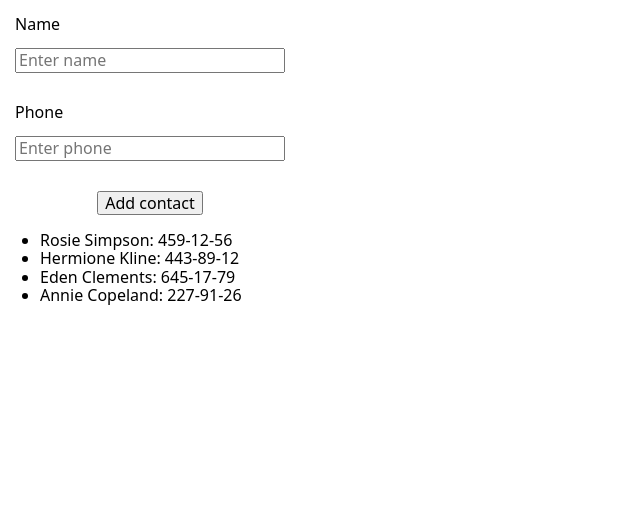
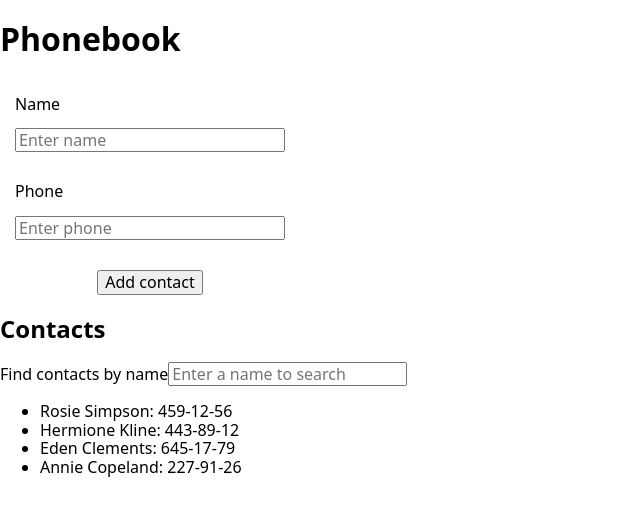
Before and after one commit to RaiderTs/goit-react-hw-02-phonebook-components-40, a React (Create React App) app: page / in a window 1280 px wide. Shown: the top 516 px of the page, without its empty margins (0-640 px from the left). Built offline with nearby package versions, Linux system fonts and the light colour scheme.

Commit message:
feat: add filter component

```diff
--- a/src/App.js
+++ b/src/App.js
@@ -1,28 +1,9 @@
 import { Component } from 'react';
 import './App.css';
-import shortid from 'shortid';
-import styled from '@emotion/styled';
+import ContactList from './components/ContactList';
+import ContactForm from './components/ContactForm';
+import Filter from './components/Filter';
 
-const Form = styled.form`
-  max-width: 300px;
-  display: flex;
-  flex-direction: column;
-`;
-
-const Button = styled.button`
-  margin: auto;
-  margin-top: 15px;
-`;
-
-const Label = styled.label`
-  display: flex;
-  flex-direction: column;
-  margin: 15px;
-`;
-
-const Input = styled.input`
-  margin-top: 15px;
-`;
 class App extends Component {
   state = {
     contacts: [
@@ -31,75 +12,35 @@ class App extends Component {
       { id: 'id-3', name: 'Eden Clements', number: '645-17-79' },
       { id: 'id-4', name: 'Annie Copeland', number: '227-91-26' },
     ],
-    name: '',
-    number: '',
+    filter: '',
   };
 
-  nameInputId = shortid.generate();
+  onFilterContacts = () => {
+    const { contacts } = this.state;
+    return contacts.filter(contact =>
+      contact.name.toLowerCase().includes(this.state.filter.toLowerCase()),
+    );
+  };
 
-  handleChange = ({ target }) => {
+  handleFilterChange = ({ target }) => {
     const { name, value } = target;
     this.setState({ [name]: value });
   };
 
-  handleSubmit = e => {
-    e.preventDefault();
+  addContact = contact => {
     this.setState(({ contacts }) => ({
-      contacts: [
-        ...contacts,
-        {
-          id: this.nameInputId,
-          name: this.state.name,
-          number: this.state.number,
-        },
-      ],
+      contacts: [...contacts, contact],
     }));
-    this.reset();
-  };
-
-  reset = () => {
-    this.setState({ name: '' });
   };
 
   render() {
     return (
       <>
-        <Form onSubmit={this.handleSubmit}>
-          <Label>
-            Name
-            <Input
-              type="text"
-              name="name"
-              pattern="^[a-zA-Zа-яА-Я]+(([' -][a-zA-Zа-яА-Я ])?[a-zA-Zа-яА-Я]*)*$"
-              title="Name may contain only letters, apostrophe, dash and spaces. For example Adrian, Jacob Mercer, Charles de Batz de Castelmore d'Artagnan"
-              required
-              placeholder="Enter name"
-              value={this.state.name}
-              onChange={this.handleChange}
-            />
-          </Label>
-          <Label>
-            Phone
-            <Input
-              type="tel"
-              name="number"
-              pattern="\+?\d{1,4}?[-.\s]?\(?\d{1,3}?\)?[-.\s]?\d{1,4}[-.\s]?\d{1,4}[-.\s]?\d{1,9}"
-              title="Phone number must be digits and can contain spaces, dashes, parentheses and can start with +"
-              required
-              placeholder="Enter phone"
-              value={this.state.number}
-              onChange={this.handleChange}
-            />
-          </Label>
-          <Button type="submit">Add contact</Button>
-        </Form>
-        <ul>
-          {this.state.contacts?.map(({ name, number }) => (
-            <li key={name}>
-              {name}: {number}
-            </li>
-          ))}
-        </ul>
+        <h1>Phonebook</h1>
+        <ContactForm addContact={this.addContact} />
+        <h2>Contacts</h2>
+        <Filter filter={this.state.filter} onChange={this.handleFilterChange} />
+        <ContactList contacts={this.onFilterContacts()} />
       </>
     );
   }
--- /dev/null
+++ b/src/components/ContactForm/ContactForm.jsx
@@ -0,0 +1,95 @@
+import React, { Component } from 'react';
+import PropTypes from 'prop-types';
+import shortid from 'shortid';
+import styled from '@emotion/styled';
+
+const Form = styled.form`
+  max-width: 300px;
+  display: flex;
+  flex-direction: column;
+`;
+
+const Button = styled.button`
+  margin: auto;
+  margin-top: 15px;
+`;
+
+const Label = styled.label`
+  display: flex;
+  flex-direction: column;
+  margin: 15px;
+`;
+
+const Input = styled.input`
+  margin-top: 15px;
+`;
+
+class ContactForm extends Component {
+  state = {
+    name: '',
+    number: '',
+  };
+
+  nameInputId = shortid.generate();
+
+  reset = () => {
+    this.setState({ name: '', number: '' });
+  };
+
+  handleChange = ({ target }) => {
+    const { name, value } = target;
+    this.setState({ [name]: value });
+  };
+
+  handleSubmit = e => {
+    e.preventDefault();
+    const { addContact } = this.props;
+    const contact = {
+      id: this.nameInputId,
+      name: this.state.name,
+      number: this.state.number,
+    };
+    addContact(contact);
+    this.reset();
+  };
+
+  render() {
+    return (
+      <div>
+        <Form onSubmit={this.handleSubmit}>
+          <Label>
+            Name
+            <Input
+              type="text"
+              name="name"
+              pattern="^[a-zA-Zа-яА-Я]+(([' -][a-zA-Zа-яА-Я ])?[a-zA-Zа-яА-Я]*)*$"
+              title="Name may contain only letters, apostrophe, dash and spaces. For example Adrian, Jacob Mercer, Charles de Batz de Castelmore d'Artagnan"
+              required
+              placeholder="Enter name"
+              value={this.state.name}
+              onChange={this.handleChange}
+            />
+          </Label>
+          <Label>
+            Phone
+            <Input
+              type="tel"
+              name="number"
+              pattern="\+?\d{1,4}?[-.\s]?\(?\d{1,3}?\)?[-.\s]?\d{1,4}[-.\s]?\d{1,4}[-.\s]?\d{1,9}"
+              title="Phone number must be digits and can contain spaces, dashes, parentheses and can start with +"
+              required
+              placeholder="Enter phone"
+              value={this.state.number}
+              onChange={this.handleChange}
+            />
+          </Label>
+          <Button type="submit">Add contact</Button>
+        </Form>
+      </div>
+    );
+  }
+}
+
+ContactForm.propTypes = {};
+
+export default ContactForm;
--- /dev/null
+++ b/src/components/ContactForm/index.js
@@ -0,0 +1 @@
+export { default } from './ContactForm';
--- /dev/null
+++ b/src/components/ContactList/ContactList.jsx
@@ -0,0 +1,25 @@
+import PropTypes from 'prop-types';
+
+function ContactList({ contacts }) {
+  return (
+    <div>
+      <ul>
+        {contacts.length > 0 ? (
+          contacts.map(({ id, name, number }) => (
+            <li key={id}>
+              {name}: {number}
+            </li>
+          ))
+        ) : (
+          <p>Phone book is empty</p>
+        )}
+
+        {}
+      </ul>
+    </div>
+  );
+}
+
+ContactList.propTypes = {};
+
+export default ContactList;
--- /dev/null
+++ b/src/components/ContactList/index.js
@@ -0,0 +1 @@
+export { default } from './ContactList';
--- /dev/null
+++ b/src/components/Filter/Filter.jsx
@@ -0,0 +1,24 @@
+import PropTypes from 'prop-types';
+
+function Filter({ filter, onChange }) {
+  return (
+    <div>
+      <label>
+        Find contacts by name
+        <input
+          type="text"
+          name="filter"
+          placeholder="Enter a name to search"
+          value={filter}
+          onChange={event => {
+            onChange(event);
+          }}
+        />
+      </label>
+    </div>
+  );
+}
+
+Filter.propTypes = {};
+
+export default Filter;
--- /dev/null
+++ b/src/components/Filter/index.js
@@ -0,0 +1 @@
+export { default } from './Filter';
```
